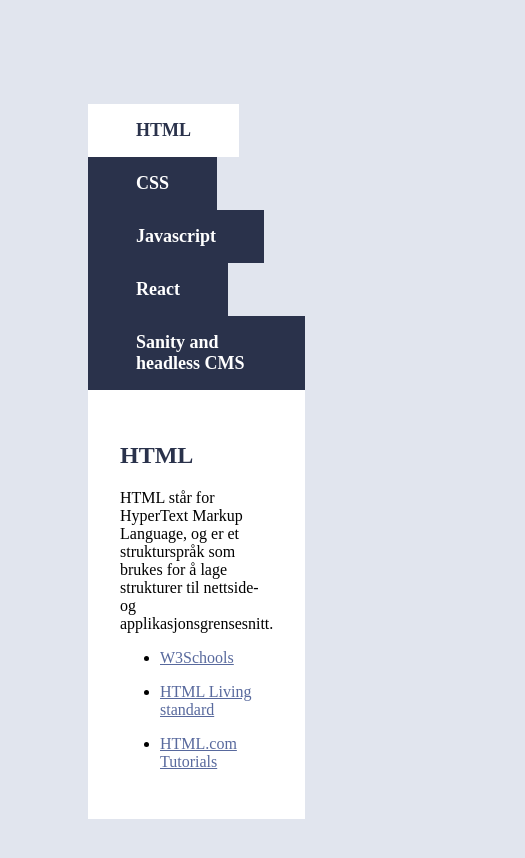
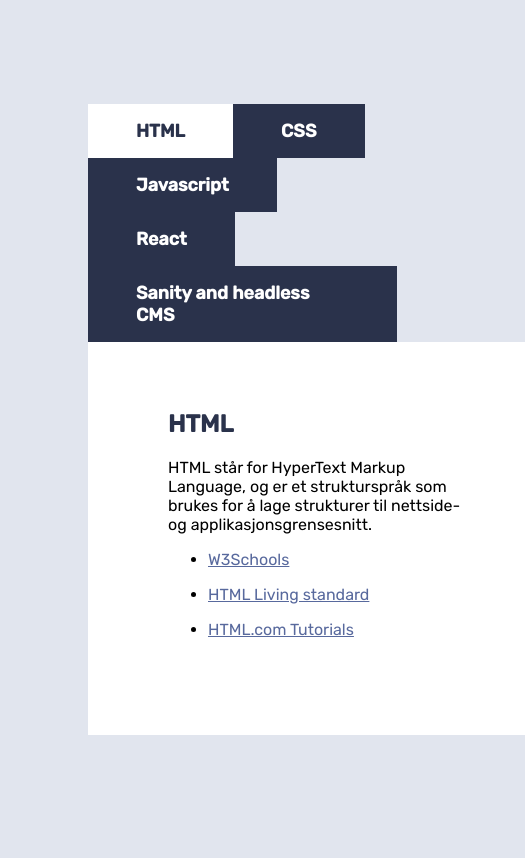
Before and after one commit to Theabergnord/uin24ak3_resourceapp_group10, a React (Vite) app: page /0 in a window 390 px wide. Shown: the top 858 px of the page, 525 px wide, since content can reach past the window. Built offline with nearby package versions, Linux system fonts and the light colour scheme.

Commit message:
Endret litt på sass
- Importert font
- Fikset hopping i navigasjonsbar

```diff
--- a/src/css/main.css
+++ b/src/css/main.css
@@ -1,4 +1,5 @@
 @charset "UTF-8";
+@import url("https://fonts.googleapis.com/css2?family=Rubik:wght@400;500&display=swap");
 :root {
   --darkblue: #2A324B;
   --blue: #58699D;
@@ -17,8 +18,8 @@ body {
 
 /*Styler div elementet med id-en container med farge, størrelser og margin */
 #container {
-  max-width: 944px;
-  min-height: 300px;
+  width: 944px;
+  max-width: auto;
   background-color: var(--white);
   padding: 3rem 3rem 5rem 5rem;
 }
@@ -71,15 +72,15 @@ main h2 {
 }
 
 /* Gjør mobilversjon mer brukervennlig */
-@media (max-width: 750px) {
+@media (max-width: 1050px) {
   nav ul {
     display: block;
   }
   #container {
-    padding: 2rem;
+    width: 100%;
   }
 }
-@keyframes logo-spin {
+/*@keyframes logo-spin {
   from {
     transform: rotate(0deg);
   }
@@ -87,17 +88,15 @@ main h2 {
     transform: rotate(360deg);
   }
 }
+
 @media (prefers-reduced-motion: no-preference) {
   a:nth-of-type(2) .logo {
     animation: logo-spin infinite 20s linear;
   }
 }
-.card {
-  padding: 2em;
-}
 
 .read-the-docs {
   color: #888;
-}
+}*/
 
 /*# sourceMappingURL=main.css.map */
--- a/src/css/sass/_mediaquery.scss
+++ b/src/css/sass/_mediaquery.scss
@@ -1,14 +1,13 @@
-@media(max-width: 750px){
+@media(max-width: 1050px){
     nav ul{
         display: block;
     }
     #container{
-      padding: 2rem;
+      width: 100%;
     }
 }
 
-
-@keyframes logo-spin {
+/*@keyframes logo-spin {
   from {
     transform: rotate(0deg);
   }
@@ -23,10 +22,6 @@
   }
 }
 
-.card {
-  padding: 2em;
-}
-
 .read-the-docs {
   color: #888;
-}
+}*/
--- a/src/css/sass/main.scss
+++ b/src/css/sass/main.scss
@@ -1,3 +1,5 @@
+@import url('https://fonts.googleapis.com/css2?family=Rubik:wght@400;500&display=swap');
+
 @import 'colors';
 
 /*Styler body elementet og gjør det responsivt. */
@@ -11,8 +13,8 @@ body{
 
 /*Styler div elementet med id-en container med farge, størrelser og margin */
 #container{
-    max-width: 944px;
-    min-height: 300px;
+    width: 944px;
+    max-width: auto;
     background-color: var(--white);
     padding: 3rem 3rem 5rem 5rem;
 
```
Also changed, not shown: 1 other file (tests, documents, lock files or other folders).
